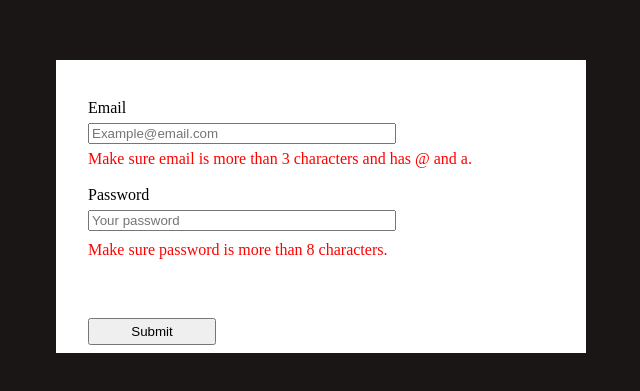
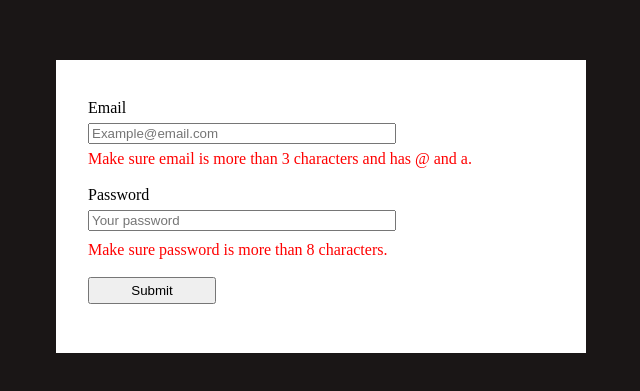
Before and after one commit to AkshayGPA/Event-Handlers-AJ-C2-, a plain HTML site: page index.html in a window 1280 px wide. Shown: the part 305-696 px from the top of the page, without its empty margins (517-1157 px from the left). Drawn offline with Linux system fonts and the light colour scheme.

Commit message:
Adjusted the margin of submit button

```diff
--- a/style.css
+++ b/style.css
@@ -36,5 +36,5 @@ body {
 {
     width:128px;
     height: 27px;
-    margin-top: 41px;
+    margin-top: 16gitpx;
 }
```
